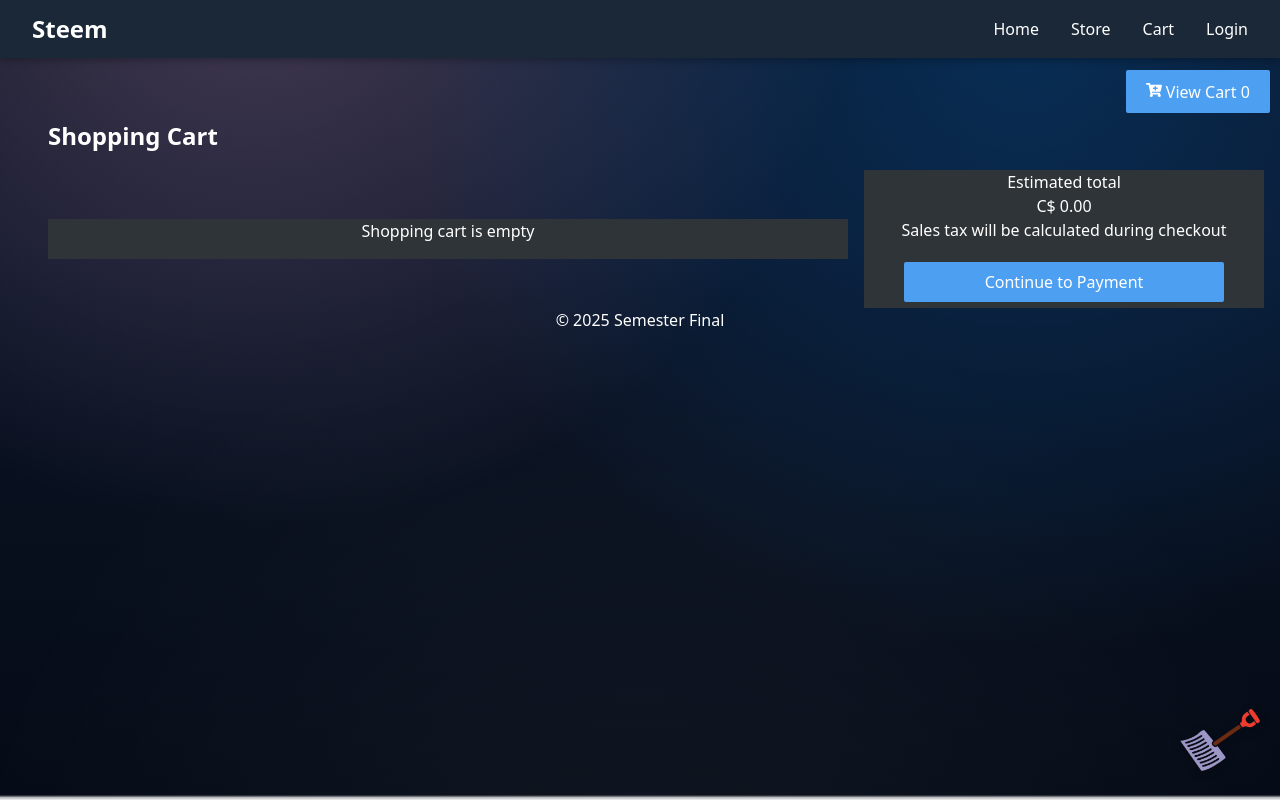
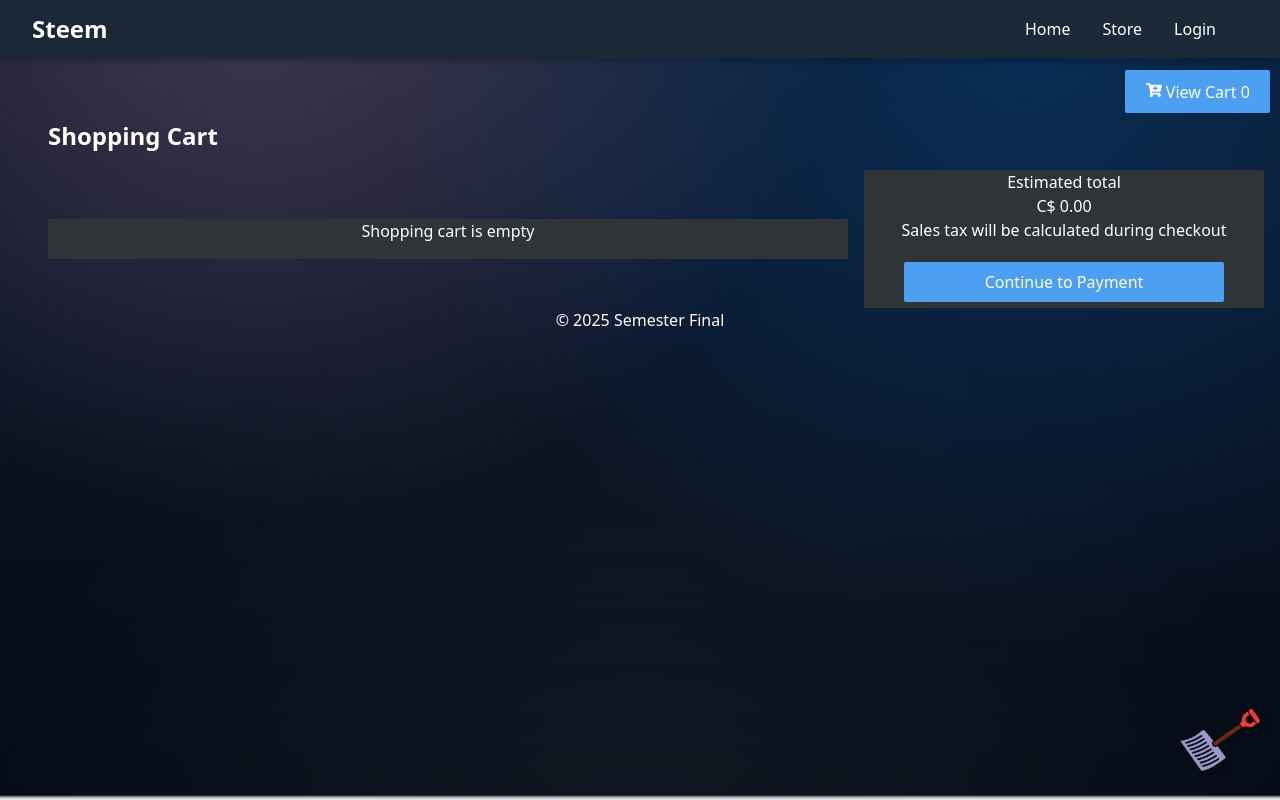
Before and after one commit to Britten66/S2_Sprint_Final, a React (Vite) app in the folder steem-app/: page /ShoppingCart in a window 1280 px wide. Built offline with nearby package versions, Linux system fonts and the light colour scheme; the HTML template or start-up script is replaced by a standard one.

Commit message:
feat: added a view cart button as a component and imported it to the navbar

```diff
--- /dev/null
+++ b/steem-app/src/Components/CartButton/CartButton.css
@@ -0,0 +1,8 @@
+.cart-btn {
+  background-color: #4d9ff2;
+  color: white;
+  justify-content: end;
+  position: fixed;
+  top: 70px;
+  right: 10px;
+}
--- /dev/null
+++ b/steem-app/src/Components/CartButton/CartButton.jsx
@@ -0,0 +1,25 @@
+import { useCart } from "../Context/CartContext";
+import { useNavigate } from "react-router-dom";
+import { FaCartPlus } from "react-icons/fa";
+import "./CartButton.css";
+
+const CartButton = () => {
+  const { cartItems } = useCart();
+  const navigate = useNavigate();
+
+  // Variable to add total quantity of items.
+  const totalItems = cartItems.reduce((total, item) => {
+    return total + item.quantity;
+  }, 0);
+
+  return (
+    <>
+      <button className="cart-btn" onClick={() => navigate("/ShoppingCart")}>
+        <FaCartPlus /> View Cart{" "}
+        {cartItems.length === 0 ? 0 : `(${totalItems})`}
+      </button>
+    </>
+  );
+};
+
+export default CartButton;
--- a/steem-app/src/Components/Navbar/Navbar.jsx
+++ b/steem-app/src/Components/Navbar/Navbar.jsx
@@ -1,4 +1,5 @@
 import { Link } from "react-router-dom";
+import CartButton from "../CartButton/CartButton";
 import "./Navbar.css";
 
 function Navbar() {
@@ -12,11 +13,14 @@ function Navbar() {
         <li>
           <Link to="/store">Store</Link>
         </li>
+        {/* <li>
+          <Link to="/ShoppingCart">Cart</Link>
+        </li> */}
         <li>
-          <Link to="/ShoppingCart">Cart</Link>
+          <Link to="/login">Login</Link>
         </li>
         <li>
-          <Link to="/login">Login</Link>
+          <CartButton />
         </li>
       </ul>
     </nav>
--- a/steem-app/src/pages/Shopping-Page/ShoppingCart.css
+++ b/steem-app/src/pages/Shopping-Page/ShoppingCart.css
@@ -13,15 +13,6 @@ body {
 .main-cart-container h2 {
   grid-column: span 2;
   margin: 1rem;
-}
-
-.cart-btn {
-  background-color: #4d9ff2;
-  color: white;
-  justify-content: end;
-  position: fixed;
-  top: 70px;
-  right: 10px;
 }
 
 .cart-items-left-container {
--- a/steem-app/src/pages/Shopping-Page/ShoppingCart.jsx
+++ b/steem-app/src/pages/Shopping-Page/ShoppingCart.jsx
@@ -7,7 +7,7 @@ import "./ShoppingCart.css";
 const ShoppingCart = () => {
   const { cartItems, handleRemoveCart, handleAddToCart } = useCart();
 
-  // const navigate = useNavigate();
+  const navigate = useNavigate();
 
   const cart = cartItems.map((items) => (
     <div className="cart-item" key={items.id}>
@@ -34,9 +34,6 @@ const ShoppingCart = () => {
 
   return (
     <div className="main-cart-container">
-      <button className="cart-btn">
-        <FaCartPlus /> View Cart {cart.length === 0 ? 0 : `(${totalItems})`}
-      </button>
       <h2>Shopping Cart</h2>
       <div className="cart-items-left-container">
         {cart.length === 0 ? `Shopping cart is empty` : cart}
```
